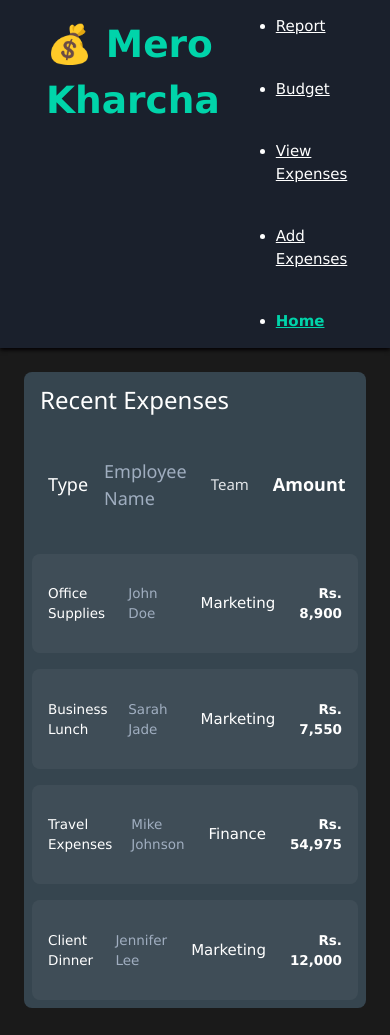
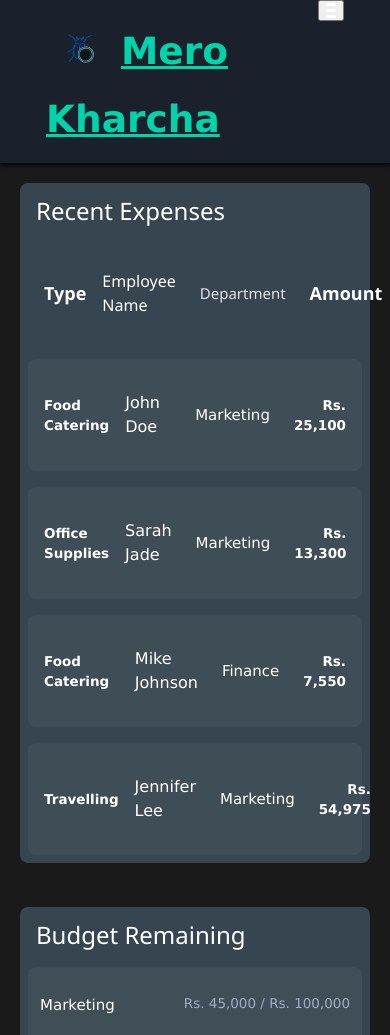
Before and after one commit to Eternal-15/Mero-Kharcha, a plain HTML site: page home.html in a window 390 px wide. Shown: the top 1035 px of the page. Drawn offline with nearby package versions, Linux system fonts and the light colour scheme.

Commit message:
Mid project changes

```diff
--- a/home.html
+++ b/home.html
@@ -10,14 +10,19 @@
 <body>
     <nav>
         <div class="container">
-            <div class="logo">💰 Mero Kharcha</div>
-            <ul class="nav-links">
+            <div class="logo"><img src="logo.svg" alt="BugCreator"><a href="home.html">Mero Kharcha</a></div>
+            <ul class="nav-links" id="navMenu">
                 <li><a href="home.html" class="active">Home</a></li>
                 <li><a href="addExpenses.html">Add Expenses</a></li>
-                <li><a href="viewExpenses.html">View Expenses</a></li>
+                <li><a href="viewExpenses.html" >View Expenses</a></li>
                 <li><a href="budget.html" >Budget</a></li>
                 <li><a href="report.html">Report</a></li>
             </ul>
+            <button class="nav-toggle" id="navToggle">
+                <span></span>
+                <span></span>
+                <span></span>
+            </button>
         </div>
     </nav>
 
@@ -29,32 +34,32 @@
                     <div class="exp-item header">
                         <h5 class="exp-type">Type</h5>
                         <h5 class="exp-employee">Employee Name</h5>
-                        <h5 class="exp-team">Team</h5>
+                        <h5 class="exp-team">Department</h5>
                         <h5 class="exp-amount">Amount</h5>
                     </div>
                     <div class="exp-item">
-                        <p class="exp-type">Office Supplies</p>
+                        <p class="exp-type">Food Catering</p>
                         <p class="exp-employee">John Doe</p>
                         <p class="exp-team marketing">Marketing</p>
-                        <p class="exp-amount">Rs. 8,900</p>
+                        <p class="exp-amount">Rs. 25,100</p>
                     </div>
                     <div class="exp-item">
-                        <p class="exp-type">Business Lunch</p>
+                        <p class="exp-type">Office Supplies</p>
                         <p class="exp-employee">Sarah Jade</p>
                         <p class="exp-team marketing">Marketing</p>
+                        <p class="exp-amount">Rs. 13,300</p>
+                    </div>
+                    <div class="exp-item">
+                        <p class="exp-type">Food Catering</p>
+                        <p class="exp-employee">Mike Johnson</p>
+                        <p class="exp-team finance">Finance</p>
                         <p class="exp-amount">Rs. 7,550</p>
                     </div>
                     <div class="exp-item">
-                        <p class="exp-type">Travel Expenses</p>
-                        <p class="exp-employee">Mike Johnson</p>
-                        <p class="exp-team finance">Finance</p>
-                        <p class="exp-amount">Rs. 54,975</p>
-                    </div>
-                    <div class="exp-item">
-                        <p class="exp-type">Client Dinner</p>
+                        <p class="exp-type">Travelling</p>
                         <p class="exp-employee">Jennifer Lee</p>
                         <p class="exp-team marketing">Marketing</p>
-                        <p class="exp-amount">Rs. 12,000</p>
+                        <p class="exp-amount">Rs. 54,975</p>
                     </div>
                 </div>
             </div>
@@ -116,5 +121,6 @@
             </div>
         </div>
     </main>
+    <script src="navigation.js"></script>
 </body>
 </html>
--- /dev/null
+++ b/navigation.js
@@ -0,0 +1,42 @@
+document.addEventListener('DOMContentLoaded', function() {
+    initializeNavigation();
+});
+
+function initializeNavigation() {
+    const navToggle = document.getElementById('navToggle');
+    const navMenu = document.getElementById('navMenu');
+
+    // Toggle mobile menu
+    if (navToggle) {
+        navToggle.addEventListener('click', function() {
+            this.classList.toggle('active');
+            navMenu.classList.toggle('active');
+            document.body.classList.toggle('nav-open');
+        });
+    }
+
+    // Close menu when clicking outside or on a link
+    document.addEventListener('click', function(e) {
+        if (navToggle && navMenu &&
+            !navToggle.contains(e.target) &&
+            !navMenu.contains(e.target)) {
+            navToggle.classList.remove('active');
+            navMenu.classList.remove('active');
+            document.body.classList.remove('nav-open');
+        }
+    });
+
+    // Close menu when clicking a nav link
+    const navLinks = document.querySelectorAll('.nav-link');
+    navLinks.forEach(link => {
+        link.addEventListener('click', function() {
+            navToggle.classList.remove('active');
+            navMenu.classList.remove('active');
+            document.body.classList.remove('nav-open');
+        });
+    });
+}
+
+function navigateToPage(page) {
+    window.location.href = page;
+}
--- a/style.css
+++ b/style.css
@@ -10,9 +10,11 @@
     --accent-color: #0004ff;
     --list-color:#36454F;
     --border-color: #4a5568;
-    --success-color: #48bb78;
-    --warning-color: #ed8936;
-    --error-color: #f56565;
+}
+
+img{
+  height: 75px;
+  width: 75px;
 }
 
 h3{
@@ -55,25 +57,39 @@ nav.container {
     justify-content: space-between;
     align-items: center;
     height: 70px;
+    position: relative;
 }
 
-.nav-link {
-    display: flex;
-    list-style: disc;
-    flex-wrap: wrap-reverse;
-    gap: 2rem;
-    padding: 0;
-    margin: 0;
+.nav-toggle {
+    display: none;
+    flex-direction: column;
+    justify-content: space-between;
+    width: 30px;
+    height: 21px;
+    cursor: pointer;
+    z-index: 1001;
+    margin-right: 16px;
 }
 
-.nav-links{
-    display: flex;
-    gap: 40px;
-    flex-wrap: wrap-reverse;
-
+.nav-toggle span {
+    display: block;
+    height: 3px;
+    width: 100%;
+    background-color: var(--text-color);
+    border-radius: 3px;
+    transition: var(--transition);
+    transform-origin: left center;
 }
 
-.nav-link a {
+.nav-links {
+    display: flex;
+    gap: 96px;
+    align-items: center;
+    justify-content: center;
+    list-style: none;
+}
+
+.nav-links a {
     text-decoration: none;
     color: var(--text-color);
     font-weight: 500;
@@ -81,7 +97,7 @@ nav.container {
     font-size: 1.2rem;
 }
 
-.nav-link a:hover{
+.nav-links a:hover {
     color: var(--primary-color);
 }
 
@@ -98,7 +114,7 @@ nav.container {
 }
 
 .main-content {
-  padding: 16px;
+  padding: 12px;
   max-width: 1200px;
   margin: 0 auto;
 }
@@ -147,10 +163,12 @@ nav.container {
 
 .exp-type {
   color: var(--text-color);
+  font-weight: bolder;
 }
 
 .exp-employee {
-  color: #a0aec0;
+  color: #ffffff;
+  font-size: 16px;
 }
 
 .exp-team {
@@ -158,12 +176,11 @@ nav.container {
   border-radius: 12px;
   font-size: 1rem;
   text-align: center;
-  font-weight: 500;
 }
 
 .exp-amount {
   color: var(--text-color);
-  font-weight: 800;
+  font-weight: bolder;
   text-align: right;
 }
 
@@ -202,7 +219,7 @@ nav.container {
 
 progress{
   width: 99%;
-  background-color: var(--primary-color);
+  background-color: aqua;
 }
 
 .budget-progress {
@@ -510,6 +527,10 @@ margin-bottom: 32px;
 }
 
 @media (max-width: 1024px) {
+     .nav-links {
+        gap: 48px;
+    }
+
   .dashboard-grid {
     grid-template-columns: 1fr 1fr;
   }
@@ -524,29 +545,31 @@ margin-bottom: 32px;
 }
 
 @media (max-width: 768px) {
-  .nav-menu {
-    position: fixed;
-    left: -100%;
-    top: 60px;
-    flex-direction: column;
-    background-color: var(--navbar-background);
-    width: 100%;
-    text-align: center;
-    transition: 0.3s;
-    box-shadow: 0 4px 6px rgba(0, 0, 0, 0.3);
-    padding: 32px 0;
+    .nav-toggle {
+          display: flex;
+
       }
 
-  .nav-menu.active {
+      .nav-links {
+          position: fixed;
+          top: 70px;
+          left: -100%;
+          width: 100%;
+          height: calc(100vh - 70px);
+          background-color: var(--navbar-background);
+          flex-direction: column;
+          gap: 32px;
+          padding: 32px 0;
+          transition: var(--transition);
+          z-index: 1000;
+      }
+
+      .nav-links.active {
           left: 0;
       }
 
-  .nav-toggle {
-    display: flex;
-  }
-
       .nav-toggle.active span:nth-child(1) {
-    transform: rotate(-45deg) translate(-5px, 6px);
+          transform: rotate(45deg) translate(4px, 0px);
       }
 
       .nav-toggle.active span:nth-child(2) {
@@ -554,8 +577,9 @@ margin-bottom: 32px;
       }
 
       .nav-toggle.active span:nth-child(3) {
-    transform: rotate(45deg) translate(-5px, -6px);
+          transform: rotate(-45deg) translate(4px, 0px);
       }
+
 
   .dashboard-grid {
     grid-template-columns: 1fr;
@@ -578,35 +602,3 @@ margin-bottom: 32px;
     flex-direction: column;
   }
 }
-
-@keyframes fadeIn {
-  from {
-    opacity: 0;
-    transform: translateY(20px);
-  }
-  to {
-    opacity: 1;
-    transform: translateY(0);
-  }
-}
-
-.card {
-  animation: fadeIn 0.5s ease;
-}
-
-::-webkit-scrollbar {
-  width: 8px;
-}
-
-::-webkit-scrollbar-track {
-  background: var(--background-dark);
-}
-
-::-webkit-scrollbar-thumb {
-  background: var(--border-color);
-  border-radius: 4px;
-}
-
-::-webkit-scrollbar-thumb:hover {
-  background: var(--primary-color);
-}
```
Also changed, not shown: addExpenses.html (+9 -4 lines), budget.html (+8 -4 lines), report.html (+9 -8 lines), viewExpenses.html (+10 -12 lines), logo.svg (added). Lines whose indentation alone changed are shown as unchanged.
